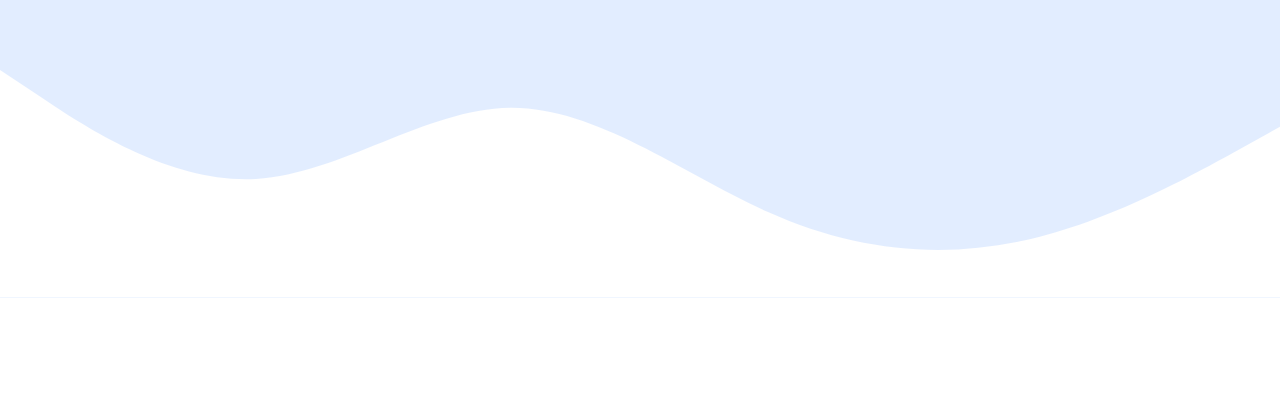
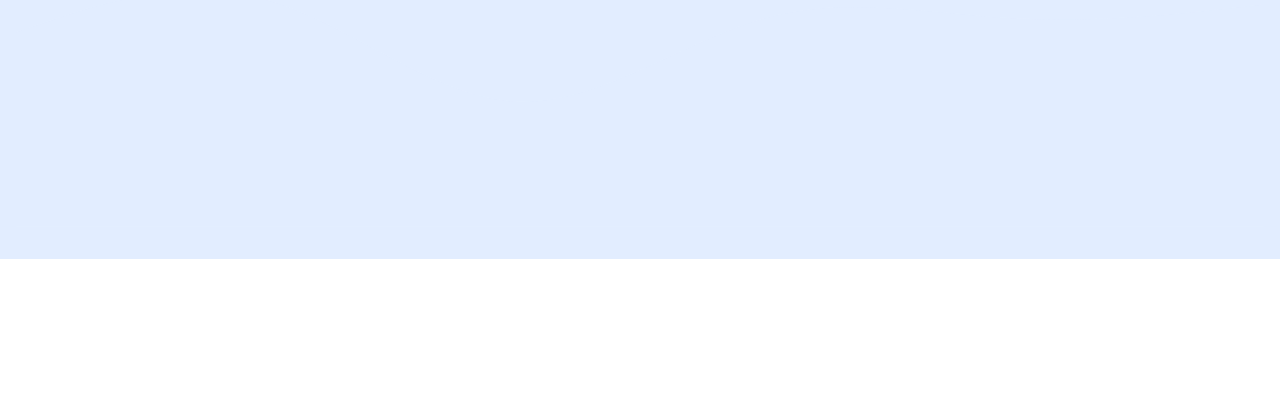
Before and after one commit to nayagitub/My_Portfolio, a plain HTML site: page index.html in a window 1280 px wide. Shown: the part 404-800 px from the top of the page. Drawn offline with nearby package versions, Linux system fonts and the light colour scheme; files that its build step writes are made by us from their sources.

Commit message:
gelombang

```diff
--- a/index.html
+++ b/index.html
@@ -60,9 +60,9 @@ FVzBcNJ7UAyJxM6wuqIj61tLrc4wSX0szH/Ev+nYRRuWlolflfl"
 
       <svg xmlns="http://www.w3.org/2000/svg" viewBox="0 0 1440 320">
         <path
-          fill="#ffffff"
+          fill="#e2edff"
           fill-opacity="1"
-          d="M0,64L48,96C96,128,192,192,288,186.7C384,181,480,107,576,106.7C672,107,768,181,864,224C960,267,1056,277,1152,256C1248,235,1344,181,1392,154.7L1440,128L1440,320L1392,320C1344,320,1248,320,1152,320C1056,320,960,320,864,320C768,320,672,320,576,320C480,320,384,320,288,320C192,320,96,320,48,320L0,320Z"
+          d="M0,96L48,80C96,64,192,32,288,58.7C384,85,480,171,576,176C672,181,768,107,864,80C960,53,1056,75,1152,80C1248,85,1344,75,1392,69.3L1440,64L1440,320L1392,320C1344,320,1248,320,1152,320C1056,320,960,320,864,320C768,320,672,320,576,320C480,320,384,320,288,320C192,320,96,320,48,320L0,320Z"
         ></path>
       </svg>
     </section>
--- a/screenshoot/style.css
+++ b/screenshoot/style.css
@@ -1,4 +1,4 @@
 .jumbotron {
-  padding-top: 6rem;
+  padding: 2rem 1rem;
   background-color: #e2edff;
 }
```
Also changed, not shown: screenshoot/gelombang.jpeg (added).
